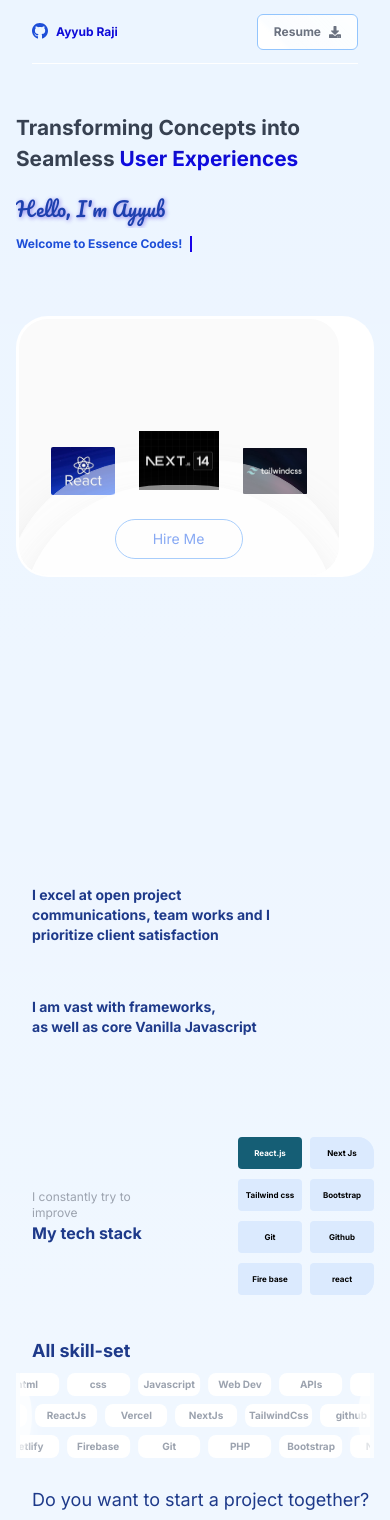
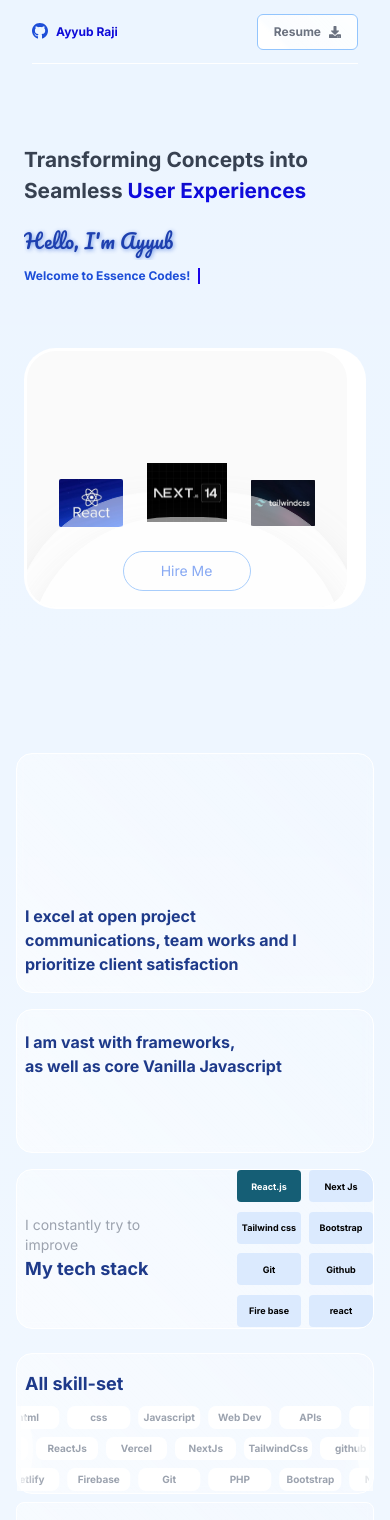
Before and after one commit to raji-ayyub/ayyub-raji-portfolio, a Next.js app: page / in a window 390 px wide. Shown: the top 1520 px of the page. Built offline with nearby package versions, Linux system fonts and the light colour scheme.

Commit message:
fix:page alignment

```diff
--- a/app/components/About.tsx
+++ b/app/components/About.tsx
@@ -1,5 +1,10 @@
 
 import Scroll from './scroller/Scroll'
+import { FaArrowCircleRight, FaEnvelope } from 'react-icons/fa'
+import '../styles/globals.css'
+
+
+
 function About() {
   return (
     <div className={`relative w-full transition  px-4 md:px-[12rem] py-[6rem]  `}>
@@ -21,8 +26,8 @@ function About() {
 
         <div className={`w-full flex justify-between  flex-col md:flex-row`}>
 
-          <div className={` rounded-2xl mb-4 md:mb-0 relative w-full md:w-[60%]  h-[15rem] md:h-[20rem]`}>
-            <h4 className={`absolute w-[18rem] text-blue-900 text-sm md:text-lg font-bold left-4 bottom-4`}>I excel at open project <br /> communications, team works and I prioritize client satisfaction</h4>
+          <div className={` rounded-2xl mb-4 md:mb-0 relative w-full md:w-[60%]  h-[15rem] md:h-[20rem] bg-blur`}>
+            <h4 className={`absolute w-[18rem] text-blue-900 text-md md:text-lg font-bold  bottom-4 ml-2`}>I excel at open project <br /> communications, team works and I prioritize client satisfaction</h4>
           </div>
 
 
@@ -30,31 +35,31 @@ function About() {
 
           <div className={`flex flex-col w-full md:w-[38%] h-[20rem] justify-between gap-2`} >
 
-            <div className={`w-full h-[9rem]  rounded-2xl`}>
-              <h4 className='text-sm md:text-xl font-bold text-blue-900 ml-4 mt-5'>I am vast with frameworks, <br />as well as core Vanilla Javascript</h4>
+            <div className={`w-full h-[9rem]  rounded-2xl bg-blur`}>
+              <h4 className='text-md md:text-xl font-bold text-blue-900  mt-5 ml-2'>I am vast with frameworks, <br />as well as core Vanilla Javascript</h4>
             </div>
 
 
 
-            <div className={`w-full flex  flex-row  h-[10rem] justify-between overflow-hidden  rounded-2xl`}>
+            <div className={`w-full flex  flex-row  h-[10rem] justify-between overflow-hidden  rounded-2xl bg-blur`}>
 
-              <div className={`w-[48%] md:w-[48%]  ml-4  flex flex-col justify-center `}>
+              <div className={`w-[48%] md:w-[48%]    flex flex-col justify-center `}>
 
-                <p className='text-xs text-gray-400'>I constantly try to  <br />improve</p>
-                <h4 className='text-md md:text-xl font-bold text-blue-900'>My tech stack</h4>
+                <p className='text-sm text-gray-400 ml-2'>I constantly try to  <br />improve</p>
+                <h4 className='text-lg md:text-xl font-bold text-blue-900 ml-2'>My tech stack</h4>
               </div>
 
 
 
               <div className={`w-[45%] md:w-[48%] h-full  justify-end flex flex-wrap gap-2`}>
-                <button className={`w-[4rem] md:w-[5rem] h-8 rounded flex items-center justify-center text-white  text-[8px] md:text-xs font-bold bg-cyan-800`} >React.js</button>
-                <button className={`w-[4rem] md:w-[5rem] h-8 rounded flex items-center justify-center text-[8px] md:text-xs font-bold bg-blue-100`} >Next Js</button>
-                <button className={`w-[4rem] md:w-[5rem] h-8 rounded flex items-center justify-center text-[8px] md:text-xs font-bold bg-blue-100`} >Tailwind css</button>
-                <button className={`w-[4rem] md:w-[5rem] h-8 rounded flex items-center justify-center text-[8px] md:text-xs font-bold bg-blue-100`} >Bootstrap</button>
-                <button className={`w-[4rem] md:w-[5rem] h-8 rounded flex items-center justify-center text-[8px] md:text-xs font-bold bg-blue-100`} >Git</button>
-                <button className={`w-[4rem] md:w-[5rem] h-8 rounded flex items-center justify-center text-[8px] md:text-xs font-bold bg-blue-100`} >Github</button>
-                <button className={`w-[4rem] md:w-[5rem] h-8 rounded flex items-center justify-center text-[8px] md:text-xs font-bold bg-blue-100`} >Fire base</button>
-                <button className={`w-[4rem] md:w-[5rem] h-8 rounded flex items-center justify-center text-[8px] md:text-xs font-bold bg-blue-100`} >react</button>
+                <button className={`w-[4rem] md:w-[5rem] h-8 rounded flex items-center justify-center text-white  text-[9px] md:text-xs font-bold bg-cyan-800`} >React.js</button>
+                <button className={`w-[4rem] md:w-[5rem] h-8 rounded flex items-center justify-center text-[9px] md:text-xs font-bold bg-blue-100`} >Next Js</button>
+                <button className={`w-[4rem] md:w-[5rem] h-8 rounded flex items-center justify-center text-[9px] md:text-xs font-bold bg-blue-100`} >Tailwind css</button>
+                <button className={`w-[4rem] md:w-[5rem] h-8 rounded flex items-center justify-center text-[9px] md:text-xs font-bold bg-blue-100`} >Bootstrap</button>
+                <button className={`w-[4rem] md:w-[5rem] h-8 rounded flex items-center justify-center text-[9px] md:text-xs font-bold bg-blue-100`} >Git</button>
+                <button className={`w-[4rem] md:w-[5rem] h-8 rounded flex items-center justify-center text-[9px] md:text-xs font-bold bg-blue-100`} >Github</button>
+                <button className={`w-[4rem] md:w-[5rem] h-8 rounded flex items-center justify-center text-[9px] md:text-xs font-bold bg-blue-100`} >Fire base</button>
+                <button className={`w-[4rem] md:w-[5rem] h-8 rounded flex items-center justify-center text-[9px] md:text-xs font-bold bg-blue-100`} >react</button>
 
               </div>
 
@@ -68,13 +73,13 @@ function About() {
 
 
 
-        <div className={`w-full flex justify-between flex-col md:flex-row`}>
+        <div className={`w-full flex justify-between flex-col md:flex-row `}>
 
 
           <div className={`flex flex-col w-full  md:w-[38%] h-[20rem] justify-between gap-2`} >
 
-            <div className={`w-full h-[9rem]  rounded-2xl`}>
-              <h4 className='text-lg md:text-xl font-bold text-blue-900 ml-4 m-4 mb-2'>All skill-set</h4>
+            <div className={`w-full h-[9rem]  rounded-2xl bg-blur`}>
+              <h4 className='text-lg md:text-xl font-bold text-blue-900  m-4 mb-2 ml-2'>All skill-set</h4>
 
 
 
@@ -86,9 +91,9 @@ function About() {
 
             <div className={`w-full flex flex-col md:flex-row mb-4 md:mb-0  h-[10rem]  rounded-2xl`}>
 
-              <div className={`w-full  h-full flex flex-col `}>
-                <h4 className='text-lg font bold text-blue-900 text-left ml-4 mt-4'>Do you want to start a project together?</h4>
-                <a href='mailto:ayyubraji86@gmail.com' className='text-lg ml-4 mt-6 w-[6rem] text-center rounded px-4  font-bold text-blue-900 border border-blue-500 hover:border-blue-200 transition-all ease-in-out duration-500 '>Email</a>
+              <div className={`w-full  h-full flex flex-col rounded-lg bg-blur`}>
+                <h4 className='text-lg font bold text-blue-900 font-bold text-left  mt-4 ml-2'>Do you want to start a project together?</h4>
+                <a  href='mailto:ayyubraji86@gmail.com' className='text-lg  mt-6 w-[7rem] text-center rounded px-2 py-2 font-bold text-blue-900 border border-blue-500 hover:border-blue-200 transition-all ease-in-out duration-500 flex items-center justify-center gap-2 '>Email <FaEnvelope /></a>
               </div>
 
             </div>
@@ -97,8 +102,8 @@ function About() {
 
 
 
-          <div className={`relative w-full md:w-[60%] rounded-2xl h-[15rem] md:h-[20rem]`}>
-            <h4 className={`absolute left-4 bottom-4 text-blue-900`}>Currently building <br /> My Portfolio Website</h4>
+          <div className={`relative w-full md:w-[60%] rounded-2xl h-[15rem] md:h-[20rem] bg-blur`}>
+            <h4 className={`absolute left-4 bottom-4 font-bold text-md text-blue-900`}>Currently building <br /> My Portfolio Website</h4>
           </div>
 
         </div>
--- a/app/components/Hero.tsx
+++ b/app/components/Hero.tsx
@@ -18,7 +18,7 @@ const Hero = () => {
           <div className=' top-0 ml-auto h-full bg-gray-200 opacity-[0.2] border-l-[2px] border-white rounded-b  rounded-[40%] mr-[-10rem] w-[20rem]'></div>
       </div>
 
-      <div className={` px-4 md:px-8  py-[3rem] w-full md:h-[100vh] relative `}>
+      <div className={` px-6 md:px-8  py-[3rem] w-full md:h-[100vh] relative `}>
 
 
 
@@ -29,7 +29,7 @@ const Hero = () => {
 
 
         <div className='w-full lg:w-[50rem] text-left md:text-center w-[100%] mt-[4rem]  text-gray-700 mx-auto'>
-            <h2 className='font-bold text-[1.3rem] md:text-[2rem]  transition-2s ' >
+            <h2 className='font-bold text-[1.3rem] md:text-[2rem] mt-[6rem] md:mt-0 transition-2s ' >
                 Transforming Concepts into <br className='hidden md:flex' /> Seamless  <span className='text-blue-800 text-gradient'>User Experiences</span>
             </h2>
 
--- a/app/styles/globals.css
+++ b/app/styles/globals.css
@@ -6,7 +6,16 @@ body{
     background-color: rgb(236, 245, 255);
 }
 
+.bg-blur{
+    background: linear-gradient(
+        45deg,
+        rgba(255, 255, 255, 0.568),
+        rgba(255, 255, 255, 0.205)
+    );
+    border: 1px solid white;
+    backdrop-filter: blur(5px);
 
+}
 
 /* TEXT ANIMATION */
 @keyframes typing {
@@ -50,7 +59,7 @@ body{
 
 
   .text-shadow-lg {
-    text-shadow: 1px 1px 4px rgba(49, 18, 221, 0.486);
+    text-shadow: 1px 1px 4px rgba(2, 67, 206, 0.486);
   }
 
 
```
